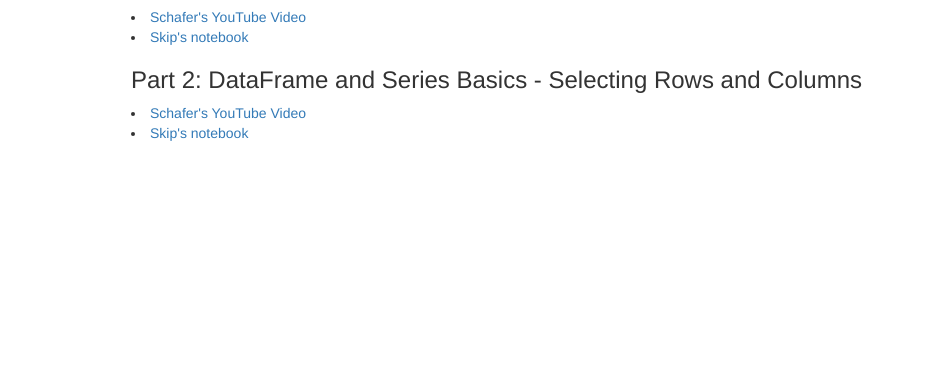
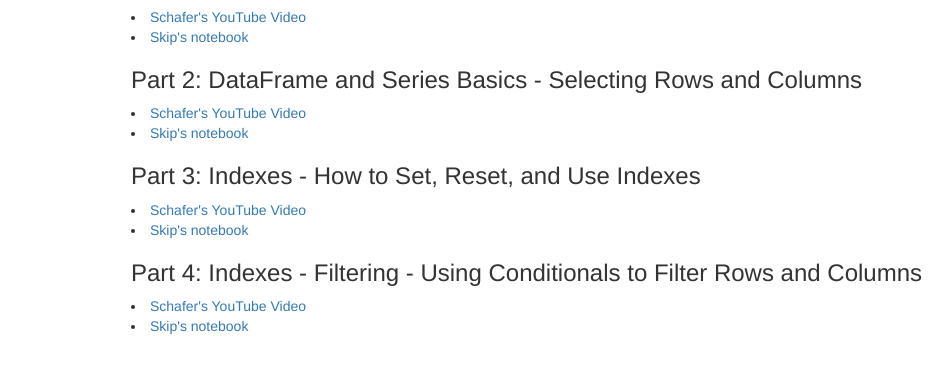
Before and after one commit to skip123paschall/resources, a plain HTML site: page notebooks.html in a window 1280 px wide. Shown: the part 451-824 px from the top of the page, without its empty margins (54-1006 px from the left). Before the commit the page ends 800 px from the top, so only its background shows below. Drawn offline with nearby package versions, Linux system fonts and the light colour scheme; some packages are replaced by stand-ins of ours.

Commit message:
Fix link to Part 2 CS video and add Parts 3 and 4 for CS.
Note: there are not yet any Skip's notebooks for Parts 3 and 4.

```diff
--- a/notebooks.html
+++ b/notebooks.html
@@ -332,10 +332,24 @@ $(document).ready(function () {
 </li>
 <h3 class="title toc-ignore">Part 2: DataFrame and Series Basics - Selecting Rows and Columns</h3>
 <li>
-  <a href="https://youtu.be/ZyhVh-qRZPA" target="_blank">Schafer's YouTube Video</a>
+  <a href="https://www.youtube.com/watch?v=zmdjNSmRXF4" target="_blank">Schafer's YouTube Video</a>
 </li>
 <li>
   <a href="part_02.html" target="_blank">Skip's notebook</a>
+</li>
+<h3 class="title toc-ignore">Part 3:  Indexes - How to Set, Reset, and Use Indexes</h3>
+<li>
+  <a href="https://www.youtube.com/watch?v=W9XjRYFkkyw&t=42s" target="_blank">Schafer's YouTube Video</a>
+</li>
+<li>
+  <a href="part_03.html" target="_blank">Skip's notebook</a>
+</li>
+<h3 class="title toc-ignore">Part 4:  Indexes - Filtering - Using Conditionals to Filter Rows and Columns</h3>
+<li>
+  <a href="https://www.youtube.com/watch?v=Lw2rlcxScZY&t=11s" target="_blank">Schafer's YouTube Video</a>
+</li>
+<li>
+  <a href="part_04.html" target="_blank">Skip's notebook</a>
 </li>
 </p>
 
```
